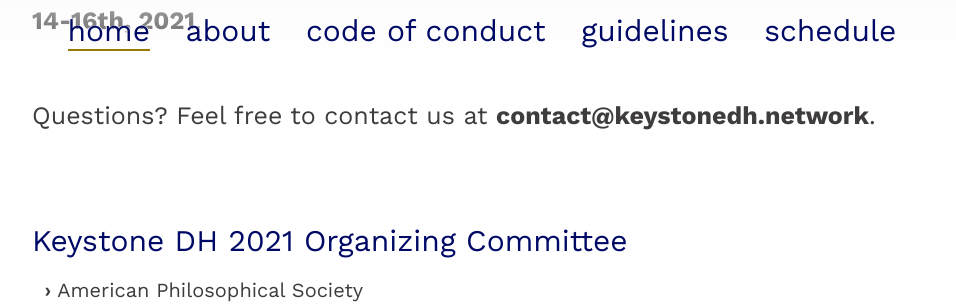
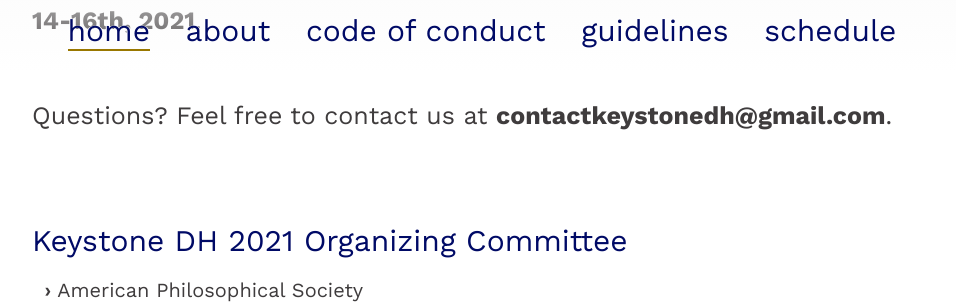
Before and after one commit to KeystoneDH/2021, a Jekyll site: the page built from index.md, in a window 1280 px wide and 900 px high, scrolled down 2466 px. Shown: the part 159-463 px from the top of the window, without its empty margins (158-1114 px from the left). Built offline with Jekyll 4.4.1, drawn with Linux system fonts in a browser that asks for light colours; nearby versions of some CDN libraries.

Commit message:
Update index.md

```diff
--- a/index.md
+++ b/index.md
@@ -37,7 +37,7 @@ In this talk we will share our collaborative and collective journeys. We each be
 Keystone DH is a network of institutions and practitioners committed to advancing collaborative scholarship in digital humanities research and pedagogy across the Mid-Atlantic. This year, the Keystone DH conference will be hosted virtually by **Temple University’s [Charles Library](https://www.temple.edu/about/libraries/charles) on July 14-16th, 2021**.
 
 <br/>
-Questions? Feel free to contact us at **contact@keystonedh.network**.
+Questions? Feel free to contact us at **contactkeystonedh@gmail.com**.
 
 <br/>
 
```
